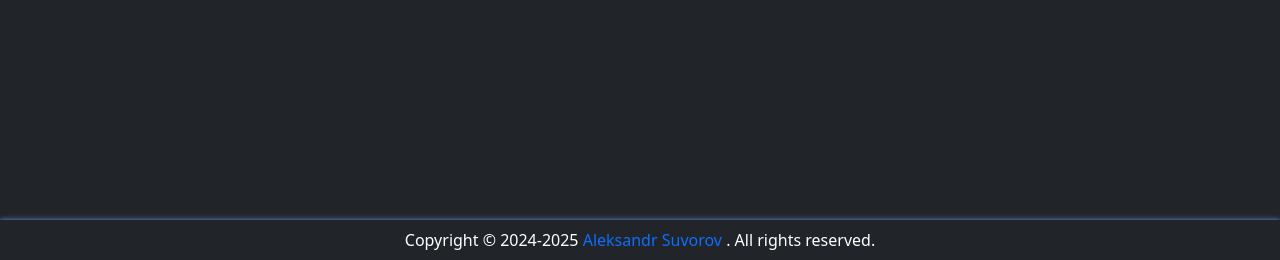
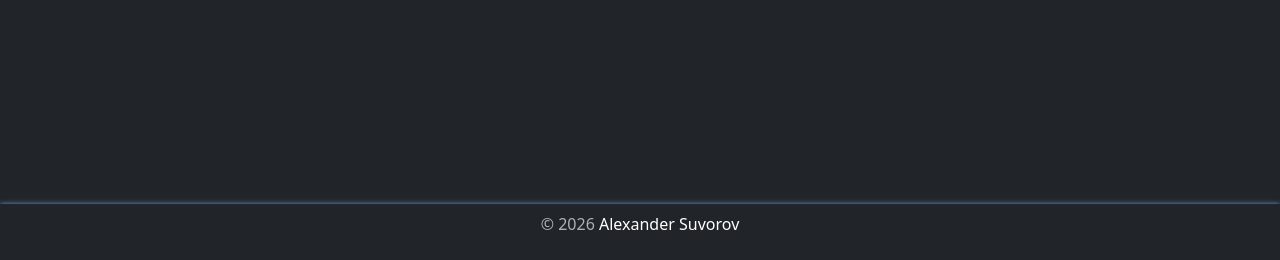
Before and after one commit to smartlegionlab/smart-password-manager, a Django app: template admin_panel/templates/admin_panel/admin_panel.html in a window 1280 px wide. Shown: the part 540-800 px from the top of the page. Run offline with Django 5.2, Linux system fonts and the light colour scheme; the template is opened without the code that fills it, so the values that code supplies are empty; some libraries are stand-ins or nearby versions.

Commit message:
feat(footer.html): update footer

```diff
--- a/templates/footer.html
+++ b/templates/footer.html
@@ -1,10 +1,12 @@
 <footer class="btn-dark text-white text-center text-lg-start" style="box-shadow: 0 0 5px cornflowerblue; margin-top: 15px">
 
     <div class="text-center p-2 btn-dark">
-        Copyright © 2024-2025
-        <a class="text-decoration-none text-primary" target="_blank" rel="noopener noreferrer" href="https://github.com/smartlegionlab">
-            Aleksandr Suvorov
-        </a>
-        . All rights reserved.
+        <p class="text-muted">
+            © <span id="currentYear"></span> <a href="https://github.com/smartlegionlab">Alexander Suvorov</a>
+        </p>
+
+        <script>
+            document.getElementById('currentYear').textContent = new Date().getFullYear();
+        </script>
     </div>
 </footer>
```
